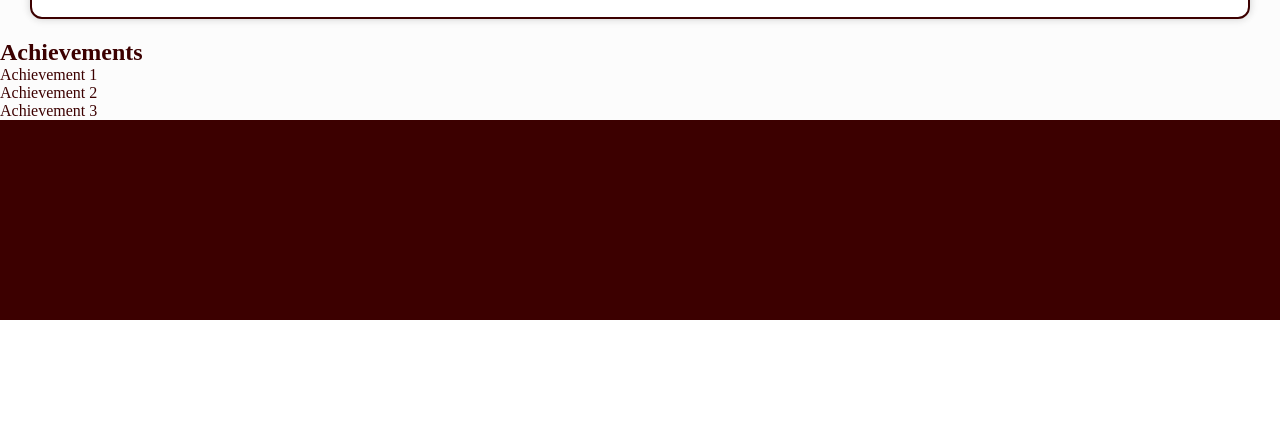
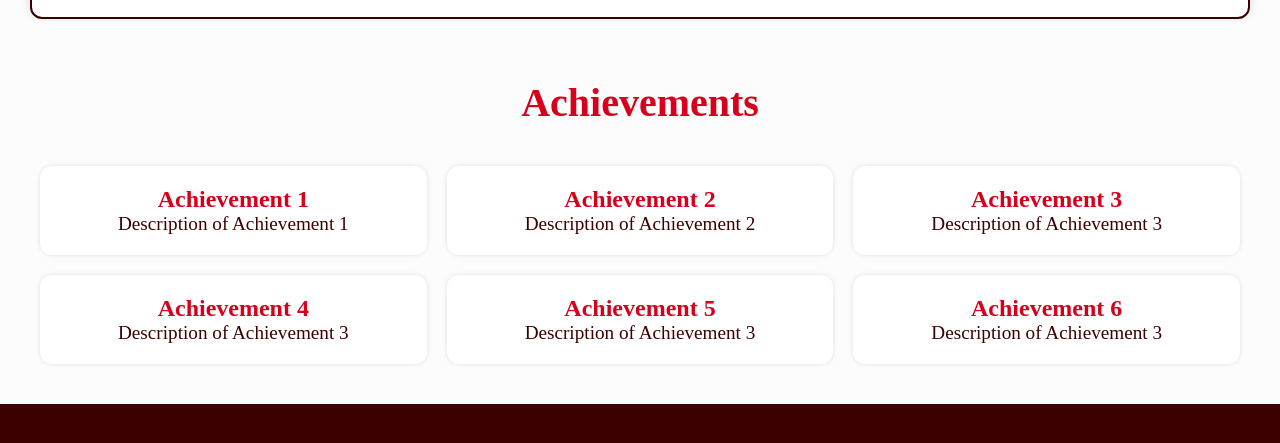
Before and after one commit to Rensselaer-Competitive-Programming-Club/RCPC-Website-Dev, a website: page public/index.html in a window 1280 px wide. Shown: the part 1437-1880 px from the top of the page. Before the commit the page ends 1757 px from the top, so only its background shows below. Drawn offline with nearby package versions, Linux system fonts and the light colour scheme.

Commit message:
Updated and Finished Achievement Section

```diff
--- a/public/resources/components/home-main.js
+++ b/public/resources/components/home-main.js
@@ -6,8 +6,9 @@ function Home() {
             {/* Section 1; Hero */}
             <div className="hero">
                 <h1>Rensselaer Competitive Programming Club</h1>
-                <p>Example Mission: Discover amazing content and connect with our community.</p>
+                <p>Foster a community of competitive programmers</p>
             </div>
+
             {/* Section 2; Upcoming Events */}
             <div className="upcoming-events-container">
                 <div className="upcoming-events">
@@ -20,14 +21,40 @@ function Home() {
                     </div>
                 </div>
             </div>
+
             {/* Section 3; Achievements */}
-            <div className="achievements">
-                <h2>Achievements</h2>
-                <ul>
-                    <li>Achievement 1</li>
-                    <li>Achievement 2</li>
-                    <li>Achievement 3</li>
-                </ul>
+            <div className="achievements-container">
+                <div className="achievements-top">
+                    <h2>Achievements</h2>
+                </div>
+                <div className="achievements-list">
+                    <ul>
+                        <li>
+                            <h4>Achievement 1</h4>
+                            <p>Description of Achievement 1</p>
+                        </li>
+                        <li>
+                            <h4>Achievement 2</h4>
+                            <p>Description of Achievement 2</p>
+                        </li>
+                        <li>
+                            <h4>Achievement 3</h4>
+                            <p>Description of Achievement 3</p>
+                        </li>
+                        <li>
+                            <h4>Achievement 4</h4>
+                            <p>Description of Achievement 3</p>
+                        </li>
+                        <li>
+                            <h4>Achievement 5</h4>
+                            <p>Description of Achievement 3</p>
+                        </li>
+                        <li>
+                            <h4>Achievement 6</h4>
+                            <p>Description of Achievement 3</p>
+                        </li>
+                    </ul>
+                </div>
             </div>
         </main>
     );
--- a/public/resources/styles/home.css
+++ b/public/resources/styles/home.css
@@ -34,7 +34,6 @@
     background-color: white;
     padding: 20px 40px;
     box-shadow: 0 -4px 6px rgba(0, 0, 0, 0.05),
-                0 4px 6px rgba(0, 0, 0, 0.05),
                 -4px 0 6px rgba(0, 0, 0, 0.05),
                 4px 0 6px rgba(0, 0, 0, 0.05);
     border: 2px solid var(--black-color);
@@ -80,3 +79,71 @@ iframe {
     border-radius: 8px;
     overflow: hidden;
 }
+
+.achievements-container {
+    display: flex;
+    flex-direction: column;
+    align-items: center;
+    justify-content: center;
+    padding: 40px;
+    margin: 0px 0;
+}
+
+.achievements-top {
+    display: flex;
+    flex-direction: column;
+    width: 100%;
+    padding: 0 40px 20px 40px;
+}
+
+.achievements-top h2 {
+    text-align: center;
+    font-size: 2.5rem;
+    color: var(--accent-color);
+    margin-bottom: 20px;
+    padding: 0 20px;
+}
+
+.achievements-list {
+    display: grid;
+    grid-template-columns: repeat(3, 1fr);
+    grid-template-rows: repeat(2, 1fr);
+    gap: 20px;
+    width: 100%;
+    padding: 0 40px;
+}
+
+.achievements-list ul {
+    list-style: none;
+    padding: 0;
+    margin: 0;
+    display: contents;
+}
+
+.achievements-list li {
+    display: flex;
+    flex-direction: column;
+    background-color: white;
+    padding: 20px;
+    border-radius: 12px;
+    box-shadow: 0 -2px 4px rgba(0, 0, 0, 0.03),
+                0 2px 4px rgba(0, 0, 0, 0.03),
+                -2px 0 4px rgba(0, 0, 0, 0.03),
+                2px 0 4px rgba(0, 0, 0, 0.03);
+    display: flex;
+    align-items: center;
+    justify-content: center;
+    text-align: center;
+    font-size: 1.2rem;
+}
+
+.achievements-list li h4 {
+    font-size: 1.5rem;
+    color: var(--accent-color);
+}
+
+.achievements-list li p {
+    font-size: 1.2rem;
+    color: var(--black-color);
+    text-align: left;
+}
```
